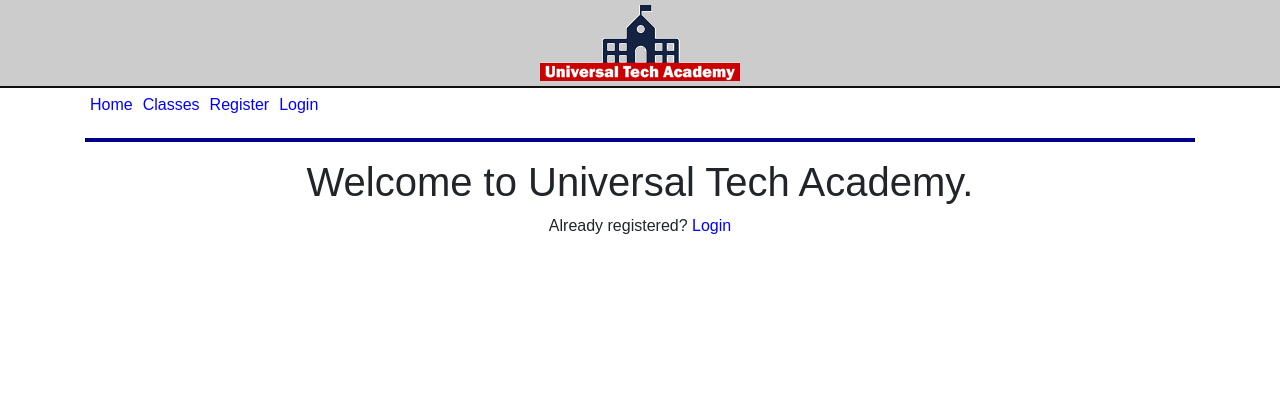
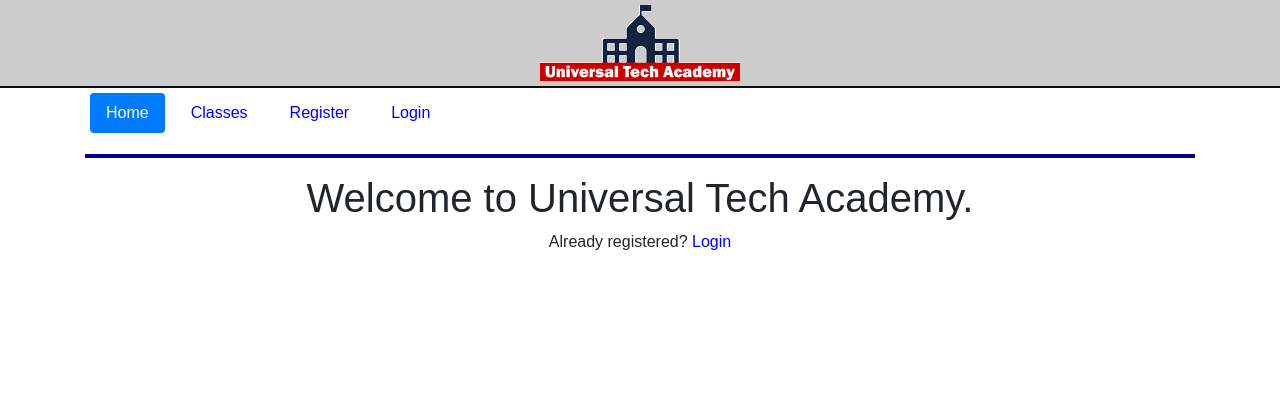
Before and after one commit to nerdguy-lab/enrollement, a Flask app: page / in a window 1280 px wide. Shown: the top 420 px of the page. Run offline with Flask 3, Linux system fonts and the light colour scheme; some libraries are stand-ins or nearby versions.

Commit message:
Fixed typo in nav.html file

```diff
--- a/application/templates/includes/nav.html
+++ b/application/templates/includes/nav.html
@@ -1,10 +1,10 @@
 <header>
     <nav>
         <ul class="nav nav-pills">
-            <li class="nav-item"><a href="{{ url_for('index') }}" class="nav_link active">Home</a></li>
-            <li class="nav-item"><a href="{{ url_for('courses') }}" class="nav_link">Classes</a></li>
-            <li class="nav-item"><a href="{{ url_for('register') }}" class="nav_link">Register</a></li>
-            <li class="nav-item"><a href="{{ url_for('login') }}" class="nav_link">Login</a></li>
+            <li class="nav-item"><a href="{{ url_for('index') }}" class="nav-link active">Home</a></li>
+            <li class="nav-item"><a href="{{ url_for('courses') }}" class="nav-link">Classes</a></li>
+            <li class="nav-item"><a href="{{ url_for('register') }}" class="nav-link">Register</a></li>
+            <li class="nav-item"><a href="{{ url_for('login') }}" class="nav-link">Login</a></li>
         </ul>
     </nav>
     <hr style="clear:both">
```
